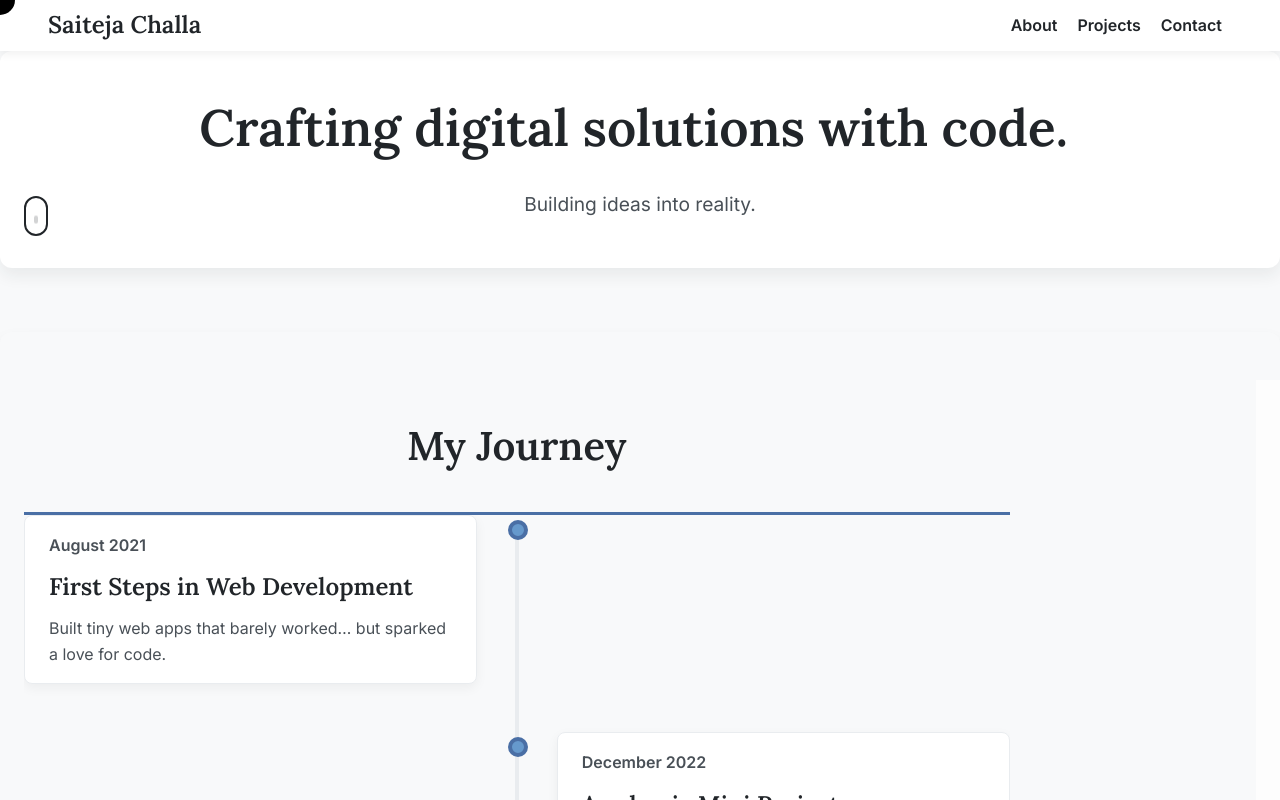
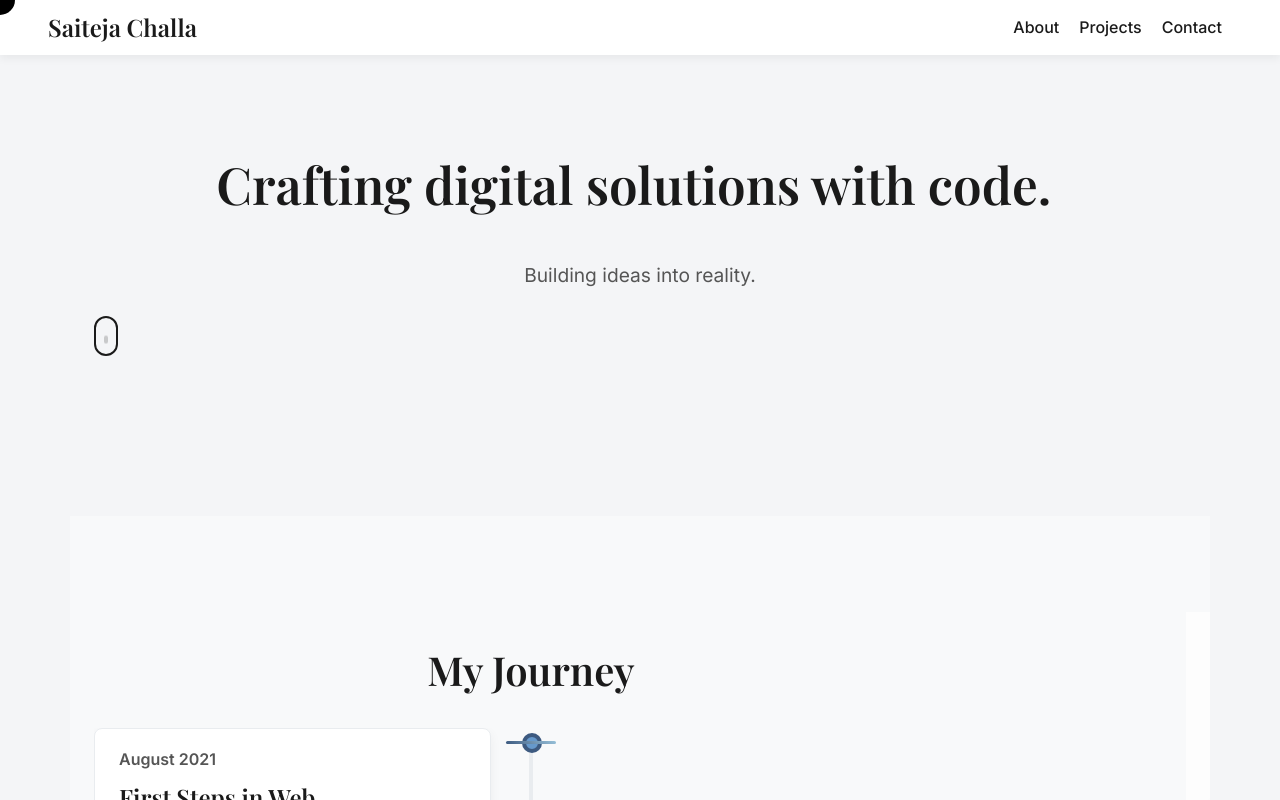
Before and after one commit to Saiteja2003/react-portfolio, a React (Vite) app: page / in a window 1280 px wide. Shown: the top 800 px of the page. Built offline with nearby package versions, Linux system fonts and the light colour scheme.

Commit message:
Before theme toggle

```diff
--- a/src/App.jsx
+++ b/src/App.jsx
@@ -1,7 +1,7 @@
 // src/App.jsx
 
 import React, { useEffect, useState } from 'react'; // 1. Import useEffect
-import Lenis from '@studio-freight/lenis'; // 2. Import Lenis
+import { useLenis } from './hooks/useLenis'; // 2. Import Lenis
 
 import Header from './components/header';
 import About from './components/about';
@@ -11,25 +11,7 @@ import CustomCursor from './components/CustomCursor';
 import Home from './components/Home';
 
 function App() {
-  const [lenis, setLenis] = useState(null); // 2. Add state to hold the Lenis instance
-
-  useEffect(() => {
-    // Initialize Lenis
-    const lenisInstance = new Lenis();
-    setLenis(lenisInstance); // 3. Save the instance to state
-
-    function raf(time) {
-      lenisInstance.raf(time);
-      requestAnimationFrame(raf);
-    }
-
-    requestAnimationFrame(raf);
-
-    return () => {
-      lenisInstance.destroy();
-      setLenis(null);
-    };
-  }, []);
+  const lenis = useLenis(); // 2. Add state to hold the Lenis instance
 
   return (
     <>
--- /dev/null
+++ b/src/hooks/useLenis.js
@@ -0,0 +1,30 @@
+// src/hooks/useLenis.js
+
+import { useEffect, useState } from 'react';
+import Lenis from '@studio-freight/lenis';
+
+export function useLenis() {
+  const [lenis, setLenis] = useState(null);
+
+  useEffect(() => {
+    // Initialize Lenis
+    const lenisInstance = new Lenis();
+    setLenis(lenisInstance);
+
+    function raf(time) {
+      lenisInstance.raf(time);
+      requestAnimationFrame(raf);
+    }
+
+    const rafId = requestAnimationFrame(raf);
+
+    // Cleanup function
+    return () => {
+      cancelAnimationFrame(rafId);
+      lenisInstance.destroy();
+      setLenis(null);
+    };
+  }, []);
+
+  return lenis;
+}
--- a/src/styles.css
+++ b/src/styles.css
@@ -1,24 +1,45 @@
 /* src/styles.css */
 
 /* --- 1. NEW Font Import & CSS Variables (Elegant Design System) --- */
-@import url('https://fonts.googleapis.com/css2?family=Inter:wght@300;400;600&family=Lora:wght@400;600&display=swap');
+/* src/styles.css */
+@import url('https://fonts.googleapis.com/css2?family=Inter:wght@300;400;500;600&family=Playfair+Display:wght@400;600&display=swap');
 
 :root {
-  /* Color Palette */
-  --bg-color: #f8f9fa;            /* Light warm gray */
-  --card-bg-color: #ffffff;       /* Pure White */
-  --primary-color: #212529;      /* Dark Charcoal for headings/text */
-  --text-color: #495057;          /* Softer gray for body text */
-  --accent-color: #4a6fa5;         /* Muted, dusty blue for links/highlights */
-  --border-color: #dee2e6;        /* Subtle border color */
-  --shadow-color: rgba(33, 37, 41, 0.07);
+  /* Color Palette - Light Mode (Default) */
+  --bg-color: #f4f5f7;            /* A softer, slightly off-white */
+  --card-bg-color: #ffffff;
+  --primary-color: #1a1a1a;        /* A deep, near-black for strong contrast */
+  --text-color: #555555;          /* A softer gray for body text */
+  --accent-color: #3d5a80;         /* A sophisticated, muted blue */
+  --accent-gradient: linear-gradient(45deg, #3d5a80, #98c1d9); /* For highlights */
+  --border-color: #e0e0e0;
+  --shadow-color: rgba(26, 26, 26, 0.05);
+  --glass-bg: rgba(255, 255, 255, 0.6); /* For glassmorphism effect */
+  --backdrop-blur: 10px;
 
   /* Typography */
-  --font-heading: 'Lora', serif;
+  --font-heading: 'Playfair Display', serif; /* An elegant, high-contrast serif */
   --font-body: 'Inter', sans-serif;
 
-  /* Spacing */
-  --container-width: 1100px;
+  /* Spacing & Radii */
+  --container-width: 1140px;
+  --border-radius: 12px; /* Consistent border radius */
+
+  /* Transitions */
+  --transition-smooth: all 0.3s cubic-bezier(0.25, 0.8, 0.25, 1);
+}
+
+/* --- DARK MODE THEME --- */
+[data-theme='dark'] {
+  --bg-color: #121212;
+  --card-bg-color: #1e1e1e;
+  --primary-color: #f0f0f0;
+  --text-color: #a0a0a0;
+  --accent-color: #6fa8dc;
+  --accent-gradient: linear-gradient(45deg, #6fa8dc, #3d5a80);
+  --border-color: #333333;
+  --shadow-color: rgba(0, 0, 0, 0.2);
+  --glass-bg: rgba(30, 30, 30, 0.75);
 }
 #root {
   width: 100%;
@@ -35,76 +56,80 @@
 
 html {
   scroll-behavior: smooth;
-}
-
-html {
-  /* For Firefox */
   scrollbar-width: none;
-  /* For Internet Explorer and Edge */
   -ms-overflow-style: none;
 }
-
-/* For Chrome, Safari, and Opera */
 html::-webkit-scrollbar {
   display: none;
 }
 
 body {
-  font-family: var(--font-body); /* Use the new body font */
+  font-family: var(--font-body);
   background-color: var(--bg-color);
   color: var(--text-color);
-  line-height: 1.7;
-  margin: 0;
+  line-height: 1.8;
+  transition: background-color 0.3s ease, color 0.3s ease; /* For theme switching */
 }
 
 main {
- padding-top: 2rem
+  padding-top: 4rem; /* More space below the sticky header */
 }
 
 section {
-  padding: 3rem 1.5rem;
-  margin-bottom: 2rem;
-  background-color: var(--card-bg-color);
-  border-radius: 12px;
-  box-shadow: 0 8px 16px var(--shadow-color);
+  padding: 6rem 1.5rem; /* Increased vertical padding for more breathing room */
+  margin: 0 auto 4rem;
+  max-width: var(--container-width);
+  background-color: transparent; /* Remove section background for a cleaner look */
+  border-radius: 0; /* Remove radius from sections themselves */
+  box-shadow: none; /* Remove shadow from sections */
 }
 
 h1, h2, h3 {
-  font-family: var(--font-heading); /* Use the new heading font */
+  font-family: var(--font-heading);
   color: var(--primary-color);
   font-weight: 600;
-  margin-bottom: 1rem;
+  margin-bottom: 1.5rem;
+  line-height: 1.3;
 }
 
 h2 {
-    font-size: 2.5rem;
-    border-bottom: 3px solid var(--accent-color); /* Use the new accent color */
-    display: inline-block;
-    padding-bottom: 0.5rem;
+  font-size: clamp(2rem, 5vw, 3rem); /* Fluid typography */
+  text-align: center; /* Center section titles for a formal look */
+  border-bottom: none; /* Remove the underline */
+  padding-bottom: 0;
+  position: relative;
+  margin-bottom: 3rem;
+}
+
+/* Add a subtle decorative element to section titles */
+h2::after {
+  content: '';
+  position: absolute;
+  bottom: -1rem;
+  left: 50%;
+  transform: translateX(-50%);
+  width: 50px;
+  height: 3px;
+  background: var(--accent-gradient);
+  border-radius: 2px;
 }
 
 a {
   color: var(--accent-color);
   text-decoration: none;
-  font-weight: 600;
-  transition: color 0.3s ease;
+  font-weight: 500;
+  transition: var(--transition-smooth);
 }
 
 a:hover {
-  color: var(--accent-color);
-}
-body, a, button {
-  cursor: none;
+  opacity: 0.8;
 }
 
-/* src/styles.css */
-
 .container {
-  max-width: var(--container-width); /* Our 1100px readable width */
-  margin: 0 auto; /* This centers the container */
-  padding: 0 1.5rem; /* This adds space on the sides */
+  max-width: var(--container-width);
+  margin: 0 auto;
+  padding: 0 1.5rem;
 }
-
 .custom-cursor {
   width: 30px;
   height: 30px;
```
